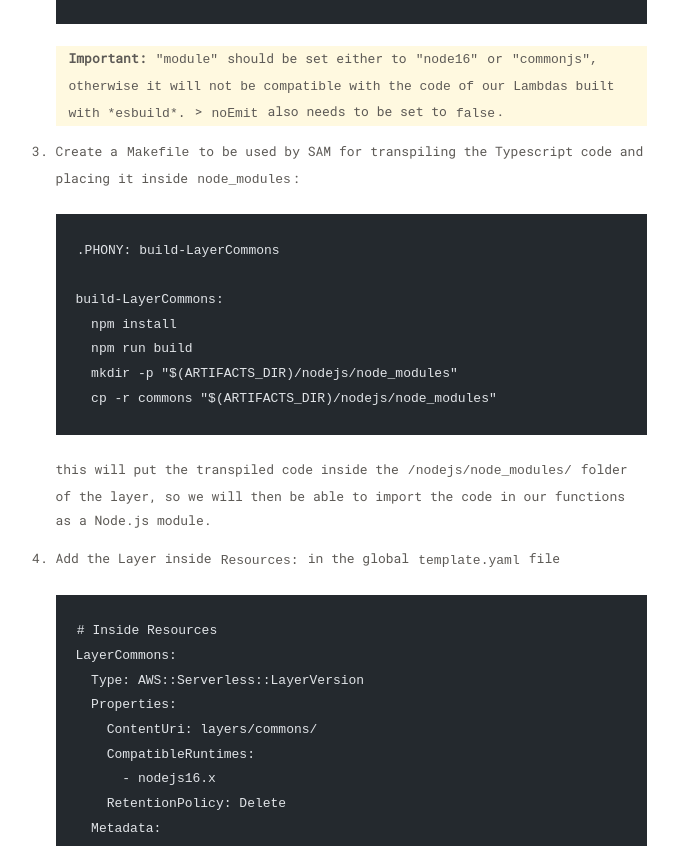
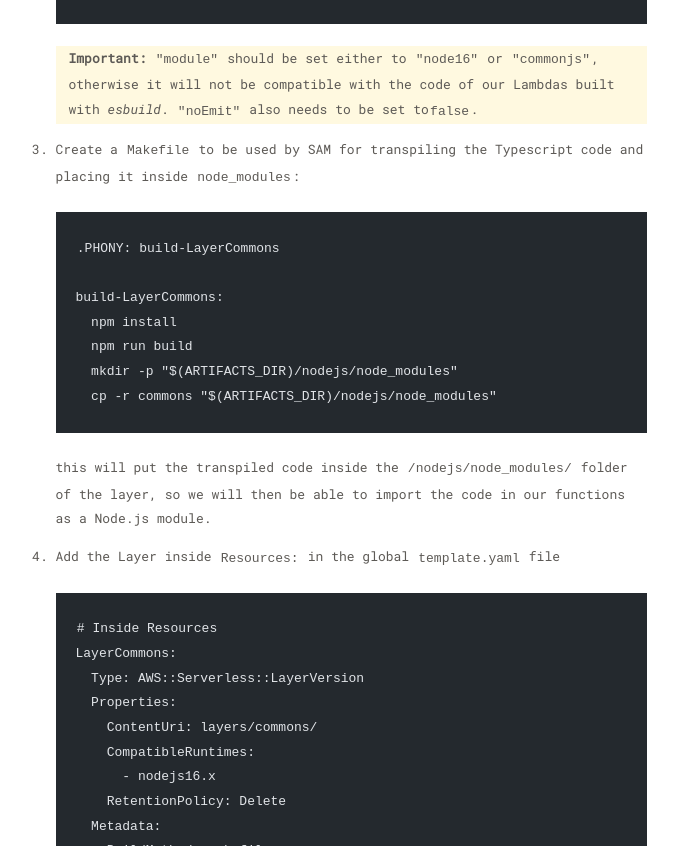
Before and after one commit to daniele-salvagni/dan.salvagni.io, an Astro site: page /b/aws-sam-and-typescript-functions-and-layers in a window 1280 px wide. Shown: the part 3477-4323 px from the top of the page, without its empty margins (305-983 px from the left). Built offline with nearby package versions, Linux system fonts and the light colour scheme; Astro itself is replaced by a stand-in of ours; code samples lack their colours.

Commit message:
post: fix typos

````diff
--- a/src/pages/b/aws-sam-and-typescript-functions-and-layers.md
+++ b/src/pages/b/aws-sam-and-typescript-functions-and-layers.md
@@ -147,8 +147,8 @@ layers/commons/
    ```
 
    > **Important:** `"module"` should be set either to `"node16"` or
-   > `"commonjs", otherwise it will not be compatible with the code of our Lambdas built with *esbuild*.` >
-   > `noEmit` also needs to be set to `false`.
+   > `"commonjs"`, otherwise it will not be compatible with the code of our
+   > Lambdas built with _esbuild_. `"noEmit"` also needs to be set to`false`.
 
 3. Create a `Makefile` to be used by SAM for transpiling the Typescript code and
    placing it inside `node_modules`:
````
Also changed, not shown: src/pages/b/aws-sam-rest-api-from-swagger.md (+1 -1 lines).
